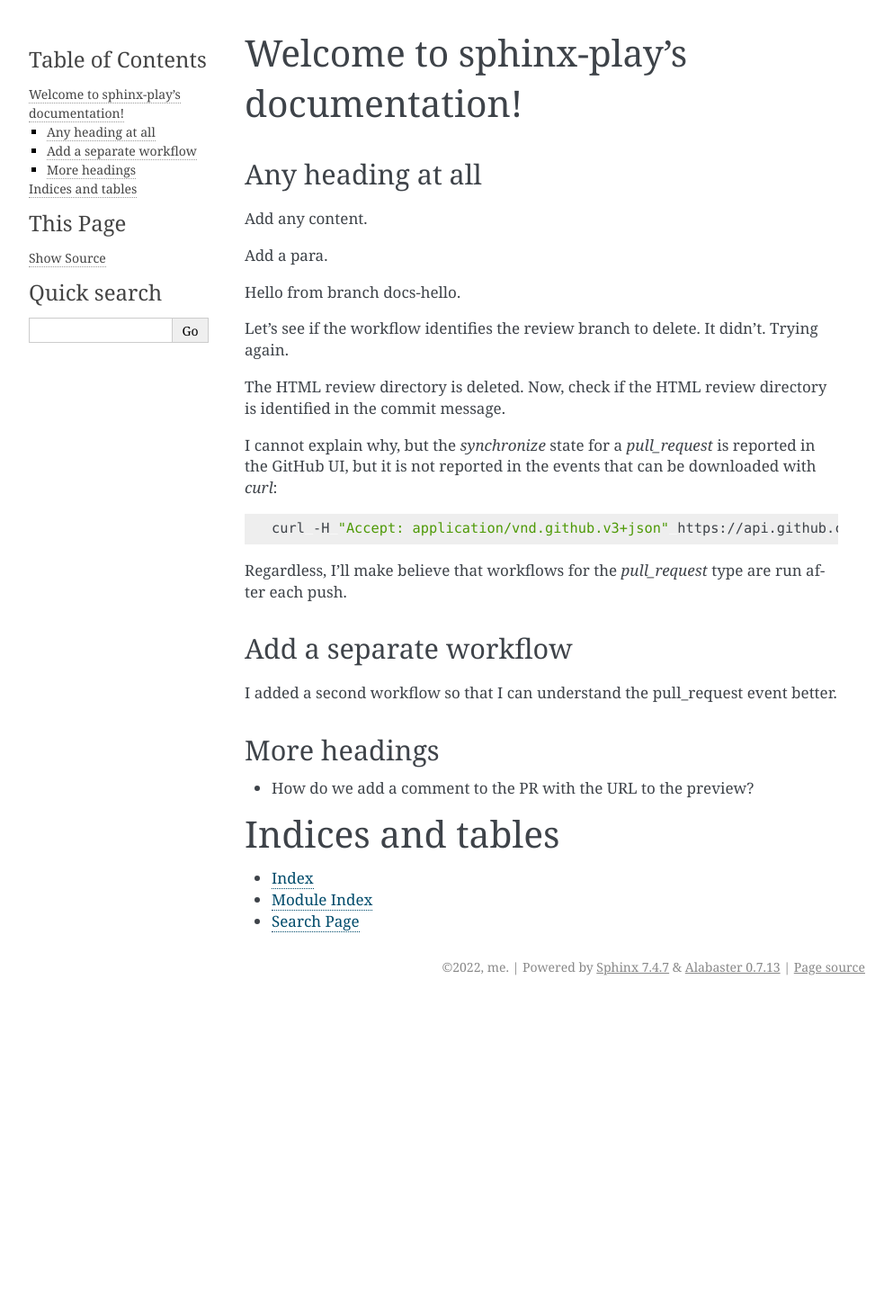
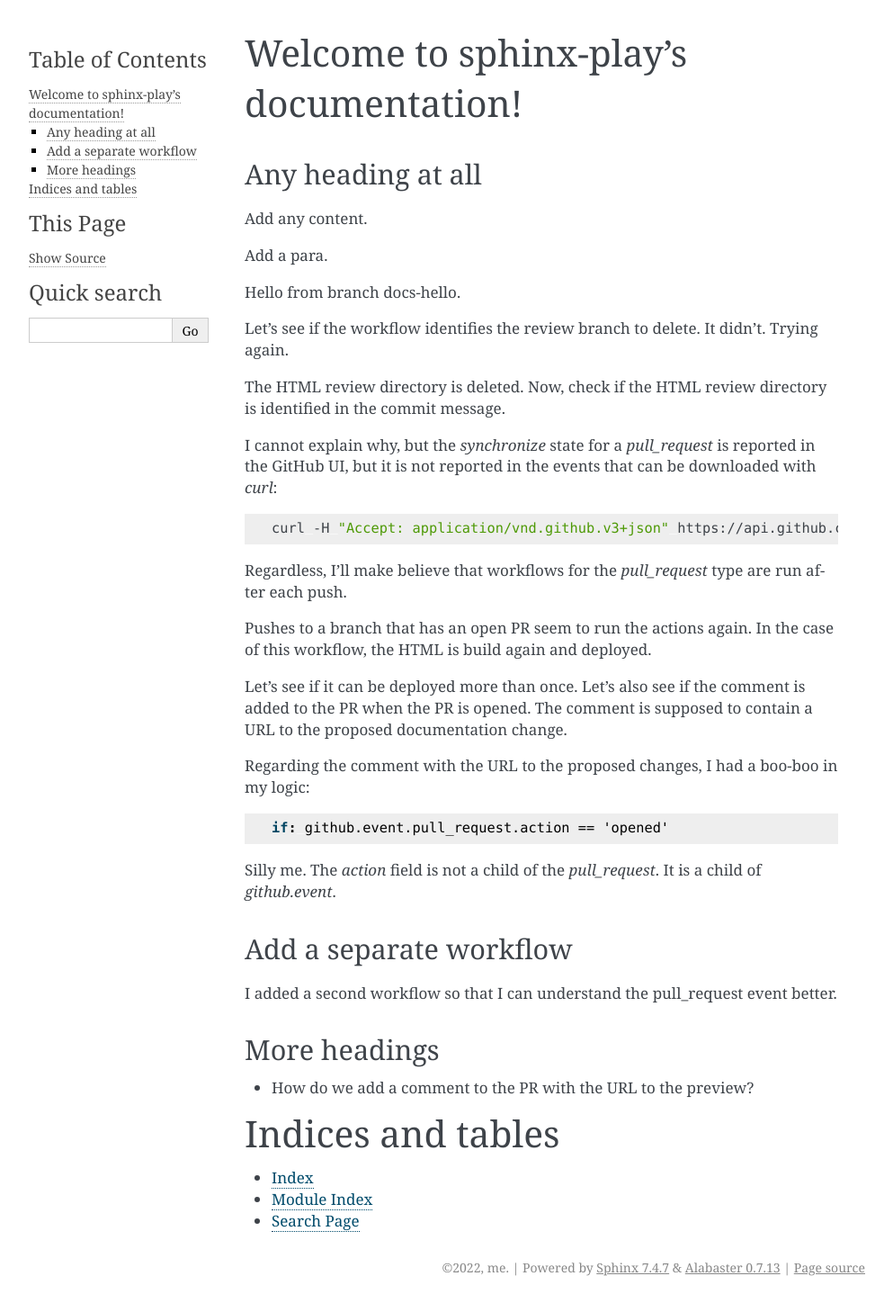
Before and after one commit to mikemckiernan/sphinx-play, a Sphinx documentation site: the page built from docs/source/index.rst, in a window 1280 px wide. Shown: the whole page at 90% size, without its empty margins (148-1141 px from the left). Built offline with Sphinx 7.4.7, drawn with Linux system fonts in a browser that asks for light colours; before the commit the page ends 1114 px from its top, so only the background shows below that.

Commit message:
Checks
* See if the deployed HTML can be clobbered...thinking
  now that rsync is the way to go.

* See if the step that adds a comment to the PR runs
  correctly.

```diff
--- a/docs/source/index.rst
+++ b/docs/source/index.rst
@@ -36,6 +36,23 @@ in the GitHub UI, but it is not reported in the events that can be downloaded wi
 
 Regardless, I'll make believe that workflows for the `pull_request` type are run after each push.
 
+Pushes to a branch that has an open PR seem to run the actions again.
+In the case of this workflow, the HTML is build again and deployed.
+
+Let's see if it can be deployed more than once.
+Let's also see if the comment is added to the PR when the PR is opened.
+The comment is supposed to contain a URL to the proposed documentation change.
+
+Regarding the comment with the URL to the proposed changes, I had a boo-boo
+in my logic:
+
+.. code-block:: yaml
+
+   if: github.event.pull_request.action == 'opened'
+
+Silly me.  The `action` field is not a child of the `pull_request`.
+It is a child of `github.event`.
+
 
 Add a separate workflow
 -----------------------
```
